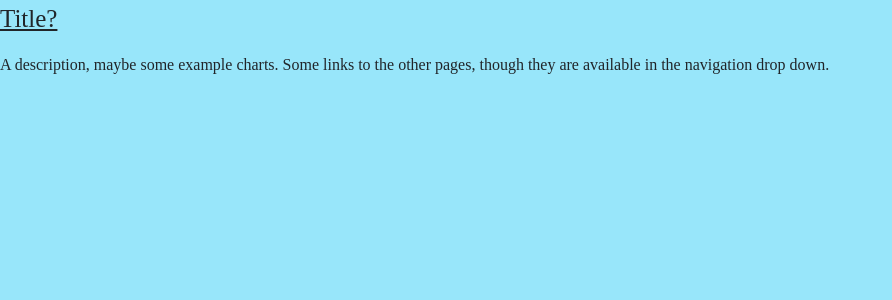
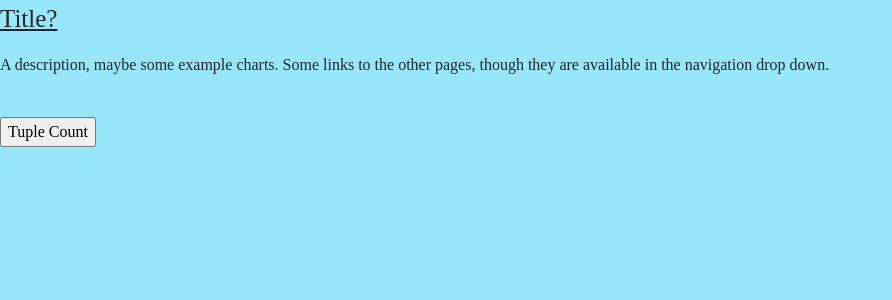
Before and after one commit to BrianMcDowell/ExtremeWeather, a Django app: page / in a window 1280 px wide. Shown: the part 69-369 px from the top of the page, without its empty margins (0-892 px from the left). Run offline with Django 4.2, Linux system fonts and the light colour scheme; data that the repository does not hold is empty.

Commit message:
results.html chart update. New Mainpage.html with button to get total tuple count.

```diff
--- a/ew/views.py
+++ b/ew/views.py
@@ -18,7 +18,21 @@ def oracledb_conn():
 # Create your views here.
 def my_view(request):
     # Write SQL queries to show how many rows are present in database
-    return render(request, 'WebsiteDesign/MainPage.html')
+    conn = oracledb_conn()
+    cursor = conn.cursor()
+    context = {}
+    if request.method == "POST":
+        tuple_count_query = """
+        SELECT l.lnum + p.pnum + h.hnum + e.enum
+        FROM (SELECT COUNT(*) AS lnum FROM michaelrodelo.location) l,
+            (SELECT COUNT(*) AS pnum FROM michaelrodelo.populations) p,
+            (SELECT COUNT(*) AS hnum FROM michaelrodelo.housing_prices) h,
+            (SELECT COUNT(*) AS enum FROM michaelrodelo.events) e
+        """
+        res = cursor.execute(tuple_count_query).fetchone()[0]
+        context["tuple_count_res"] = res
+    conn.close()
+    return render(request, 'WebsiteDesign/MainPage.html', context=context)
 
 
 def results(request):
@@ -54,6 +68,7 @@ def results(request):
             wx_ioi.append("Wind")
         query_items = (fips, tornado, hail, wind)
         ioi = request.POST["btnradio"]
+        wx_vs_wx = False
         if ioi == "pop":
             select_query = """
                 WITH target AS (
@@ -116,8 +131,12 @@ def results(request):
                     GROUP BY  allyears.year)
                 SELECT * FROM events1 NATURAL JOIN events2 NATURAL JOIN events3 ORDER BY year
             """
+            wx_vs_wx = True
             context["ioi"] = json.dumps("Tornado")
         res = cursor.execute(select_query, query_items)
+
+        """if not wx_vs_wx:
+            the_chart.pop("data3")"""
         for item in res:
             the_chart["yr"].append(item[0])
             the_chart["data1"].append(item[1])
@@ -132,7 +151,7 @@ def results(request):
     location_res = cursor.execute(
         """
         SELECT fips, countyname, statename
-        FROM location
+        FROM michaelrodelo.location
         ORDER BY fips ASC
         """
     )
@@ -212,7 +231,7 @@ def twofips(request):
     location_res = cursor.execute(
         """
         SELECT fips, countyname, statename
-        FROM location
+        FROM michaelrodelo.location
         ORDER BY fips ASC
         """
     )
--- a/templates/WebsiteDesign/MainPage.html
+++ b/templates/WebsiteDesign/MainPage.html
@@ -2,7 +2,7 @@
 <html lang="en">
 <head>
     <meta charset="UTF-8">
-    <title>Title</title>
+    <title>XW</title>
     <link href="https://cdn.jsdelivr.net/npm/bootstrap@5.0.2/dist/css/bootstrap.min.css" rel="stylesheet" integrity="sha384-EVSTQN3/azprG1Anm3QDgpJLIm9Nao0Yz1ztcQTwFspd3yD65VohhpuuCOmLASjC" crossorigin="anonymous">
     <link rel="stylesheet" type="text/css" href="MainPageClass.css">
 
@@ -12,8 +12,6 @@
 
 </head>
 <body class="mainBody">
-
-
 <nav class="navbar sticky-top navbar-light" style="background-color: #fa8b37;">
     <div class="container-fluid">
         <a class="navbar-brand titleText" href="{% url 'views' %} " ><b>CIS4301 DEMO: ExtremeWeather Project UNNAMED</b></a>
@@ -32,18 +30,20 @@
                     <a class="nav-link" href="{% url 'twofips' %} ">County Comparison</a>
                 </li>
             </ul>
-          <span class="navbar-text">
-            Navbar text with an inline element
-          </span>
         </div>
     </div>
 </nav>
     <!-- CHOOSE WEATHER INTEREST -->
 <p class="categoryOption"><u>Title?</u></p>
     A description, maybe some example charts. Some links to the other pages, though they are available in the navigation drop down.
-
 <p><br></p>
-
+<form id = "countForm" style="text-align: left;" action="{% url 'views' %} " method="post">
+    <input type="submit" value="Tuple Count" class="submitBtn">
+    {% csrf_token %}
+</form>
+{% if tuple_count_res %}
+<p>Total Tuple Count: {{ tuple_count_res }}</p>
+{% endif %}
 
     <p><br></p>
     </body>
--- a/templates/WebsiteDesign/TwoFipsResults.html
+++ b/templates/WebsiteDesign/TwoFipsResults.html
@@ -34,9 +34,6 @@
               <a class="nav-link" href="{% url 'twofips' %} ">County Comparison</a>
             </li>
           </ul>
-          <span class="navbar-text">
-            Navbar text with an inline element
-          </span>
         </div>
       </div>
     </nav>
```
Also changed, not shown: templates/WebsiteDesign/Results.html (+17 -5 lines). Lines whose indentation alone changed are shown as unchanged.
